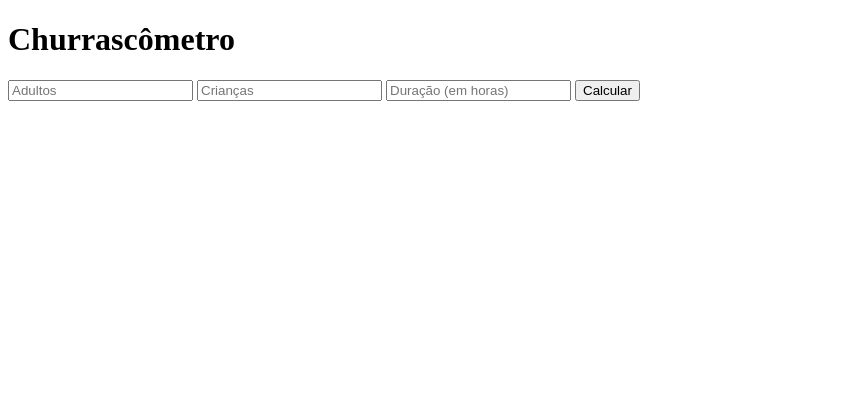
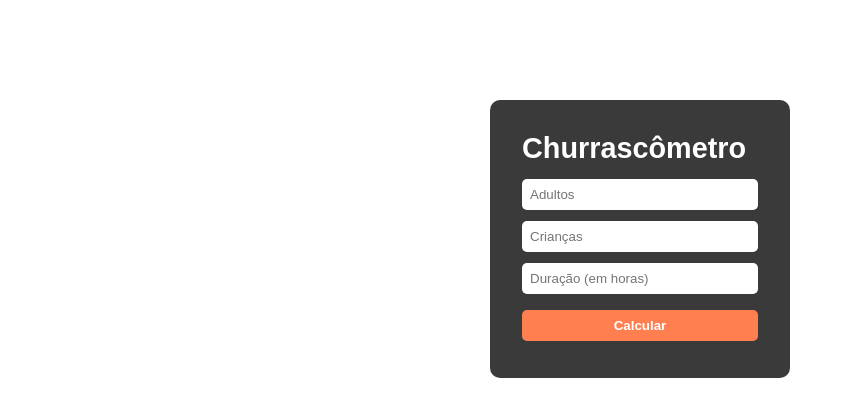
Before and after one commit to victor-portella/Churrascometro, a plain HTML site: page index.html in a window 1280 px wide. Shown: the whole page, without its empty margins (0-845 px from the left). Drawn offline with Linux system fonts and the light colour scheme.

Commit message:
adição de configurações de estilo

```diff
--- a/index.html
+++ b/index.html
@@ -5,6 +5,7 @@
     <meta charset="UTF-8">
     <meta http-equiv="X-UA-Compatible" content="IE=edge">
     <meta name="viewport" content="width=device-width, initial-scale=1.0">
+    <link rel="stylesheet" href="style.css">
     <title>Churrascômetro</title>
 </head>
 
--- a/style.css
+++ b/style.css
@@ -0,0 +1,40 @@
+* {
+    margin: 0;
+    padding: 0;
+    box-sizing: border-box;
+}
+
+.container {
+    font-family: Arial, Helvetica, sans-serif;
+    max-width: 300px;
+    background-color: rgb(58, 58, 58);
+    margin: 100px auto;
+    padding: 2em;
+    border-radius: 10px;
+}
+
+h1 {
+    font-size: 1.8rem;
+    margin-bottom: .5em;
+    color: white;
+}
+
+input,
+button {
+    padding: .6em;
+    width: 100%;
+    border-radius: 5px;
+    border-radius: 5px;
+    border: none;
+}
+
+input {
+    margin-bottom: .8em;
+}
+
+button {
+    background-color: coral;
+    color: white;
+    margin: .4em 0;
+    font-weight: bold;
+}
```
